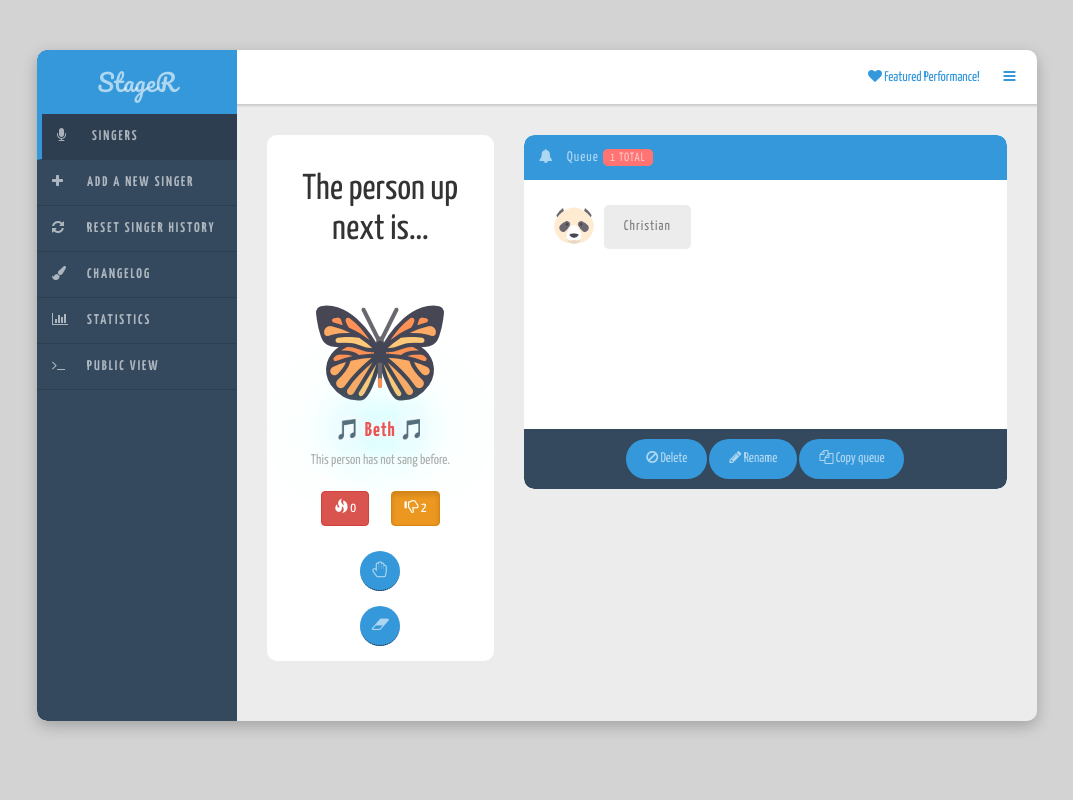
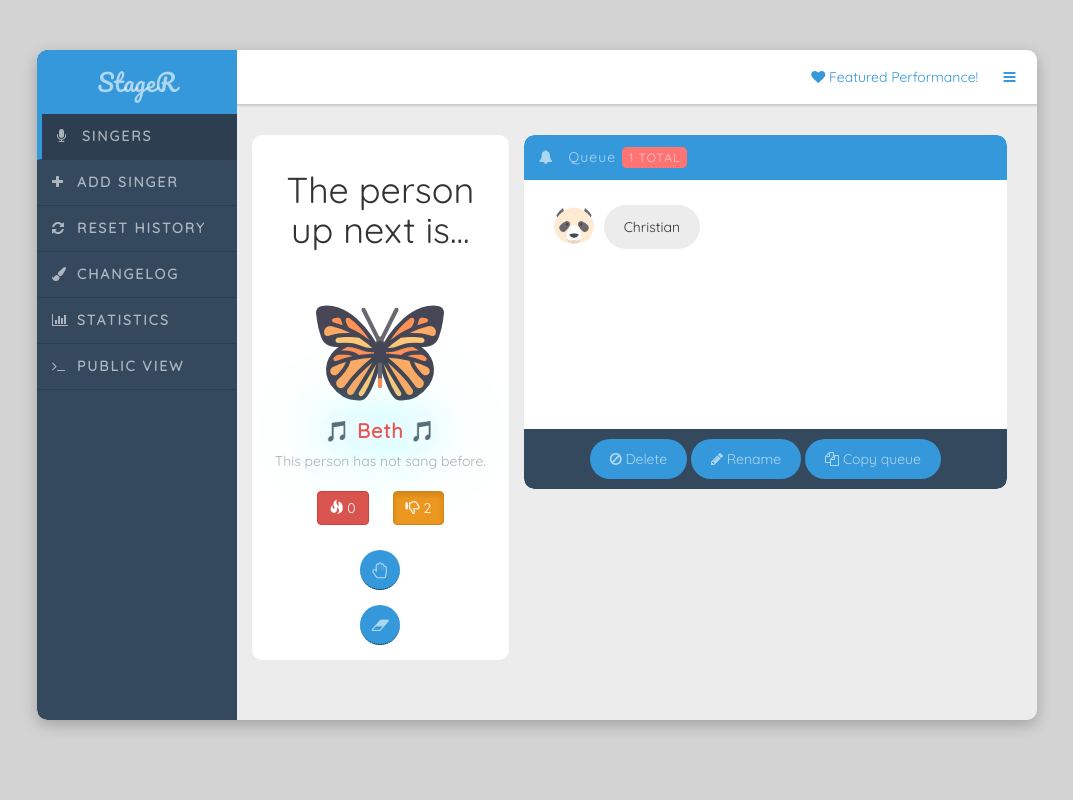
Before and after one commit to Kalaborative/StageR, a Flask app: page /av in a window 1280 px wide. Shown: the whole page, without its empty margins (103-1176 px from the left). Run offline with Flask 2, Linux system fonts and the light colour scheme; the visitor is signed in with stand-in values (Sample User, id 1); data comes from the database, SQL or seed files in the repository; both versions use the stored data as it was after the commit; some libraries are stand-ins or nearby versions.

Commit message:
Refactor font and buttons

```diff
--- a/static/css/style.css
+++ b/static/css/style.css
@@ -1,5 +1,5 @@
 @import url(https://fonts.googleapis.com/css?family=Pacifico);
-@import url(https://fonts.googleapis.com/css?family=Yanone+Kaffeesatz:400,700,300);
+@import url(https://fonts.googleapis.com/css?family=Quicksand);
 * {
   box-sizing: border-box;
   cursor: url(../img/Wedge.png), auto;
@@ -7,7 +7,8 @@
 
 body {
   background: lightgray;
-  font-family: 'Yanone Kaffeesatz', sans-serif;
+  font-family: 'Quicksand', sans-serif;
+  /* font-size: 10px; */
 }
 
 .row {
@@ -21,7 +22,7 @@ body {
 
 .col-1 {
   width: 33.333%;
-  padding: 0 15px;
+  /* padding: 0 15px; */
   float: left;
 }
 
@@ -127,7 +128,7 @@ body {
   white-space: nowrap;
 }
 .site-wrapper_left-col .left-nav a i {
-  width: 35px;
+  width: 25px;
 }
 .site-wrapper_left-col .left-nav a:hover, .site-wrapper_left-col .left-nav a:focus, .site-wrapper_left-col .left-nav a.active {
   background: #2C3E50;
@@ -438,9 +439,9 @@ body {
 .chat_inner-item .message {
   padding: 12px 20px;
   background-color: #ECECEC;
-  border-radius: 5px;
-  color: #808080;
-  letter-spacing: 1px;
+  border-radius: 23px;
+  /* color: #808080; */
+  /* letter-spacing: 1px; */
 }
 .chat_inner-item .message ~ .photo {
   margin-right: 0;
--- a/templates/index.html
+++ b/templates/index.html
@@ -10,7 +10,7 @@
    <meta charset='utf-8'>
    <!-- as long as someone is in the queue, the page will automatically refresh -->
    {% if first %}
-    <meta http-equiv="refresh" content="15">
+     <meta http-equiv="refresh" content="15">
    {% endif %}
   </head>
   <body>
@@ -23,8 +23,8 @@
             <div class="left-nav">
               <!-- Main links -->
               <a rel="nofollow" rel="noreferrer"href="#" class="active" id="singers"><i class="fa fa-microphone"></i>Singers</a>
-              <a rel="nofollow" rel="noreferrer"href="#signup"><i class="fa fa-plus"></i>Add a new singer</a>
-              <a rel="nofollow" rel="noreferrer"href="{{url_for('resetHistory')}}" id="resetSingers"><i class="fa fa-refresh"></i>Reset singer history</a>
+              <a rel="nofollow" rel="noreferrer"href="#signup"><i class="fa fa-plus"></i>Add singer</a>
+              <a rel="nofollow" rel="noreferrer"href="{{url_for('resetHistory')}}" id="resetSingers"><i class="fa fa-refresh"></i>Reset history</a>
               <a rel="nofollow" rel="noreferrer"href="{{url_for('log')}}" id="chlog"><i class="fa fa-paint-brush"></i>Changelog</a>
               <a rel="nofollow" rel="noreferrer"href="{{url_for('stats')}}"><i class="fa fa-bar-chart"></i>Statistics</a>
               <a rel="nofollow" rel="noreferrer"href="{{url_for('index')}}"><i class="fa fa-terminal"></i>Public View</a>
```
Also changed, not shown: static/css/change.css (+4 -4 lines), tags.db.
